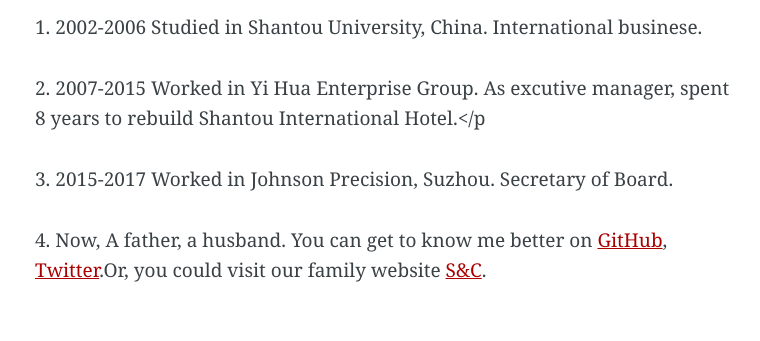
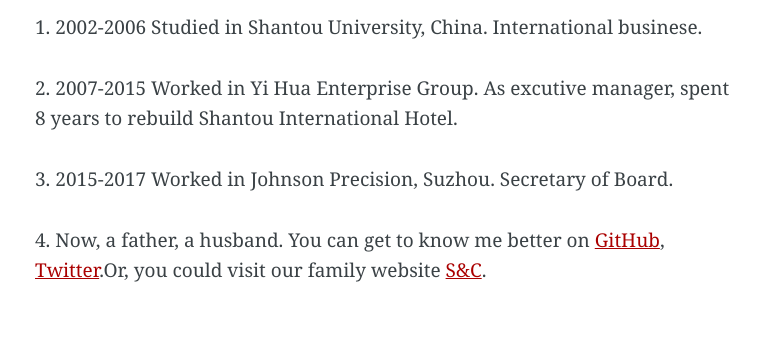
Before and after one commit to soyee36/soyee36.github.io, a Jekyll site: the page built from about.md, in a window 1280 px wide. Shown: the part 389-730 px from the top of the page, without its empty margins (255-1015 px from the left). Built offline with Jekyll 4.4.1, drawn with Linux system fonts in a browser that asks for light colours.

```diff
--- a/about.md
+++ b/about.md
@@ -5,7 +5,7 @@ title: About me
 
 
 ![SoYee](/images/soyee.jpg)
-<p> 1. 2002-2006 Studied in Shantou University, China. International businese.</p>
-<p> 2. 2007-2015 Worked in Yi Hua Enterprise Group. As excutive manager, spent 8 years to rebuild Shantou International Hotel.</p
-<p> 3. 2015-2017 Worked in Johnson Precision, Suzhou. Secretary of Board.</p>
-<p> 4. Now, A father, a husband. You can get to know me better on <a href="https://github.com/soyee36">GitHub</a>, <a href="https://twitter.com/princeliebe">Twitter</a>.Or, you could visit our family website <a href="https://soandcandy.us">S&C</a>.</p>
+<p> 1.  2002-2006 Studied in Shantou University, China. International businese.</p>
+<p> 2.  2007-2015 Worked in Yi Hua Enterprise Group. As excutive manager, spent 8 years to rebuild Shantou International Hotel.</p>
+<p> 3.  2015-2017 Worked in Johnson Precision, Suzhou. Secretary of Board.</p>
+<p> 4.  Now, a father, a husband. You can get to know me better on <a href="https://github.com/soyee36">GitHub</a>, <a href="https://twitter.com/princeliebe">Twitter</a>.Or, you could visit our family website <a href="https://soandcandy.us">S&C</a>.</p>
```
